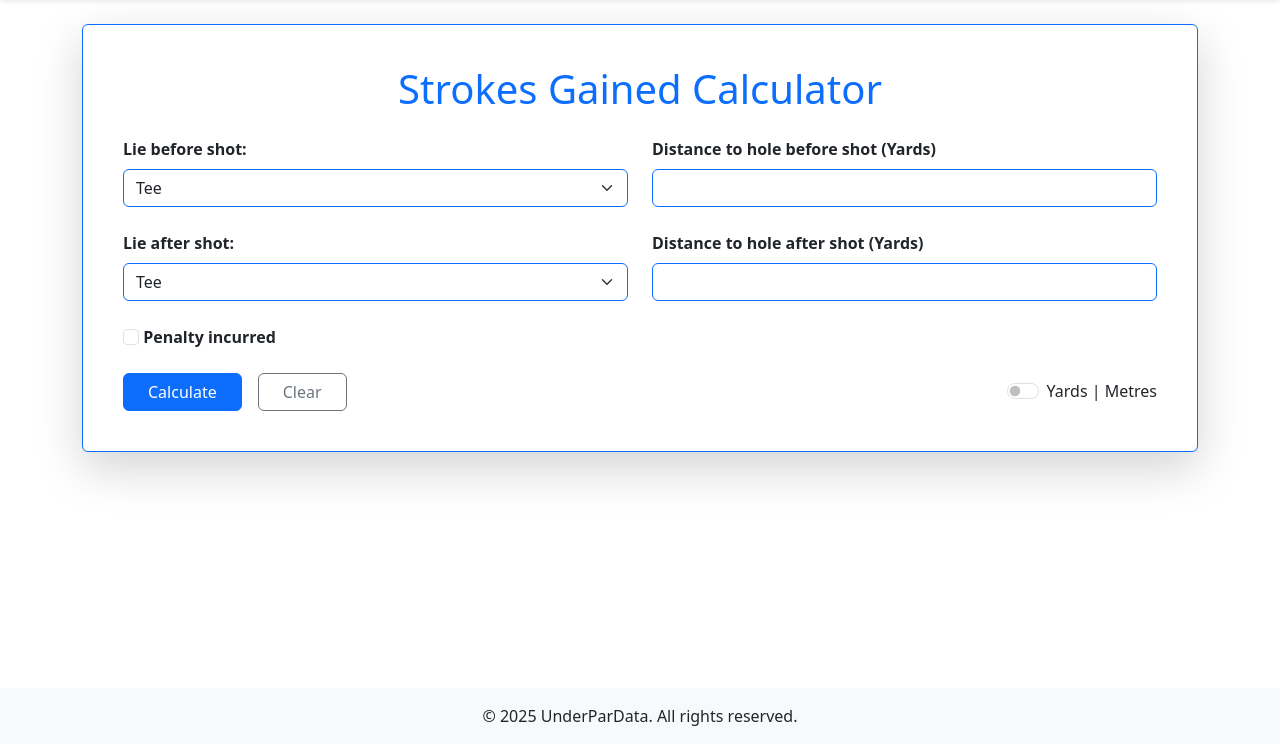
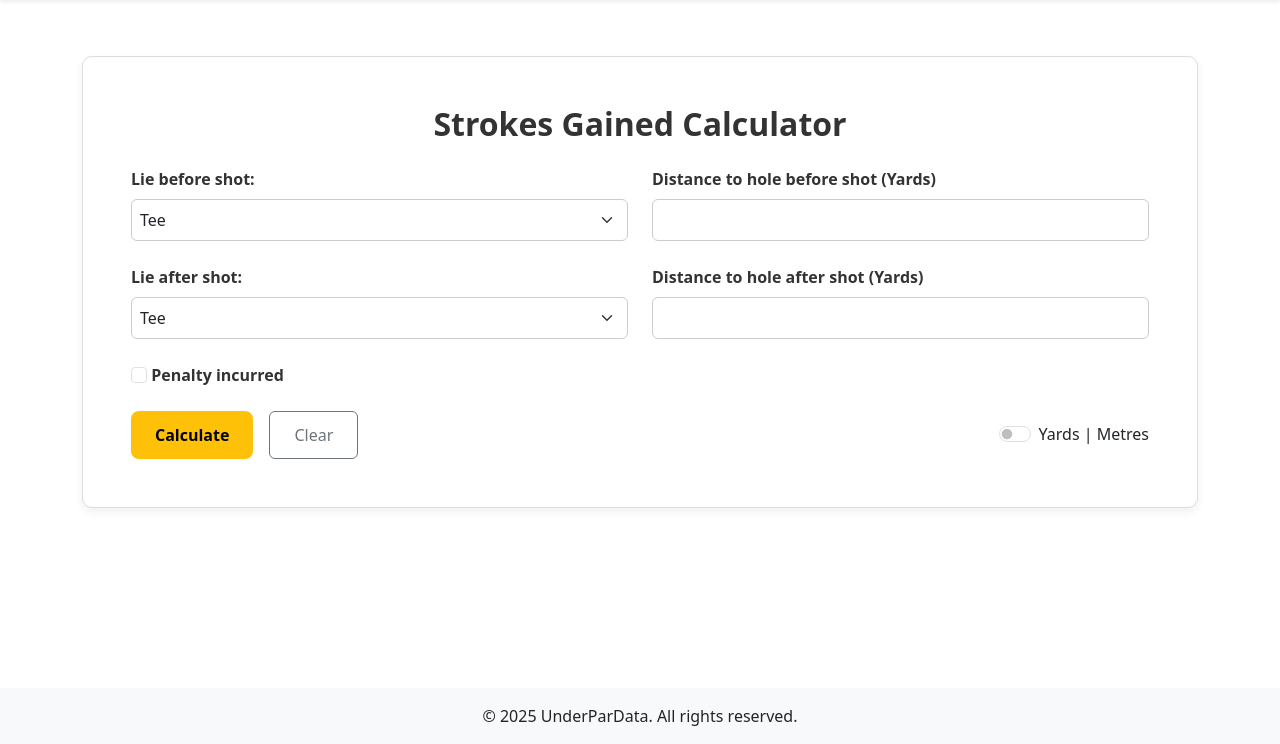
Before and after one commit to jconn5803/golf-by-numbers, a Flask app: page /sg_calc in a window 1280 px wide. Shown: the part 56-800 px from the top of the page. Run offline with Flask 3, Linux system fonts and the light colour scheme.

Commit message:
Updated the strokes gained calculator

```diff
--- /dev/null
+++ b/static/css/sg_calc.css
@@ -0,0 +1,68 @@
+/* ---------------------------------------------
+   Strokes Gained Calculator Form Styles
+--------------------------------------------- */
+
+/* Outer card wrapper */
+.sg-calculator-card {
+    border: 1px solid #ddd;        /* Light grey border to match a modern look */
+    background-color: #fff;        /* White background */
+    border-radius: 10px;           /* Rounded corners */
+    box-shadow: 0 4px 10px rgba(0, 0, 0, 0.06);  /* Soft shadow */
+    padding: 2rem;                 /* Spacing inside */
+    margin-top: 2rem;              /* Space above card */
+  }
+
+  /* Section Title */
+  .sg-calculator-title {
+    color: #333;                   /* Dark text color */
+    font-weight: 700;             /* Bold heading */
+    font-size: 2rem;              /* Adjust heading size */
+    text-align: center;
+  }
+
+  /* Labels */
+  .sg-form-label {
+    font-weight: 600;
+    color: #333;
+  }
+
+  /* Selects & Inputs */
+  .sg-form-select,
+  .sg-form-input {
+    border: 1px solid #ccc;
+    border-radius: 6px;
+    padding: 0.5rem;
+    transition: border-color 0.2s;
+  }
+
+  .sg-form-select:focus,
+  .sg-form-input:focus {
+    outline: none;
+    border-color: #ffd85e;  /* A soft yellow highlight on focus */
+  }
+
+  /* The “Calculate” button */
+  .btn-sg-calc {
+    background-color: #ffc107; /* Bright yellow from your hero CTA */
+    color: #000;
+    font-weight: 600;
+    border: none;
+    border-radius: 8px;
+    padding: 0.75rem 1.5rem;
+    transition: background-color 0.2s, color 0.2s;
+  }
+
+  .btn-sg-calc:hover {
+    background-color: #e0a800; /* Slightly darker yellow */
+    color: #fff;
+  }
+
+  /* Optional: style the final “alert” with your brand colors */
+  .sg-alert {
+    color: #fff;  /* White text on colored background */
+    border-radius: 10px;
+    max-width: 400px;
+    margin: 2rem auto 0 auto;
+    padding: 1rem;
+    box-shadow: 0 4px 10px rgba(0, 0, 0, 0.06);
+  }
--- a/templates/sg_calc.html
+++ b/templates/sg_calc.html
@@ -2,16 +2,24 @@
 
 {% block title %}Strokes Gained Calculator{% endblock %}
 
+{% block extra_css %}
+  <!-- If you have page-specific CSS, include it here -->
+  <link rel="stylesheet" href="{{ url_for('static', filename='css/sg_calc.css') }}">
+{% endblock %}
+
 {% block content %}
-<div class="card border-primary shadow-lg rounded p-4">
+<div class="card sg-calculator-card">
   <div class="card-body">
-        <h1 class="text-center text-primary mb-4">Strokes Gained Calculator</h1>
-        <form id="calculator-form" action="/" method="POST" class="row g-4">
+    <!-- Title -->
+    <h1 class="sg-calculator-title mb-4">Strokes Gained Calculator</h1>
+
+    <!-- Form -->
+    <form id="calculator-form" action="/sg_calc" method="POST" class="row g-4">
 
       <!-- Lie Before -->
       <div class="col-md-6">
-                <label for="before_lie" class="form-label fw-bold">Lie before shot:</label>
-                <select class="form-select border-primary" id="before_lie" name="before_lie" required>
+        <label for="before_lie" class="form-label sg-form-label">Lie before shot:</label>
+        <select class="form-select sg-form-select" id="before_lie" name="before_lie" required>
           <option value="Tee" {% if before_lie == 'Tee' %}selected{% endif %}>Tee</option>
           <option value="Fairway" {% if before_lie == 'Fairway' %}selected{% endif %}>Fairway</option>
           <option value="Rough" {% if before_lie == 'Rough' %}selected{% endif %}>Rough</option>
@@ -23,9 +31,13 @@
 
       <!-- Distance Before -->
       <div class="col-md-6">
-                <label for="before_distance" class="form-label fw-bold" id="before-distance-label">Distance to hole before shot ({{ 'Metres' if unit == 'metres' else 'Yards' }})</label>
-                <input type="number" step="any" class="form-control border-primary" id="before_distance" name="before_distance"
-                       value="{{ before_distance if before_distance is not none else '' }}" required>
+        <label for="before_distance" class="form-label sg-form-label" id="before-distance-label">
+          Distance to hole before shot ({{ 'Metres' if unit == 'metres' else 'Yards' }})
+        </label>
+        <input type="number" step="any" class="form-control sg-form-input"
+               id="before_distance" name="before_distance"
+               value="{{ before_distance if before_distance is not none else '' }}"
+               required>
         {% if errors.before_distance %}
           <div class="text-danger">{{ errors.before_distance }}</div>
         {% endif %}
@@ -33,8 +45,8 @@
 
       <!-- Lie After -->
       <div class="col-md-6">
-                <label for="after_lie" class="form-label fw-bold">Lie after shot:</label>
-                <select class="form-select border-primary" id="after_lie" name="after_lie" required>
+        <label for="after_lie" class="form-label sg-form-label">Lie after shot:</label>
+        <select class="form-select sg-form-select" id="after_lie" name="after_lie" required>
           <option value="Tee" {% if after_lie == 'Tee' %}selected{% endif %}>Tee</option>
           <option value="Fairway" {% if after_lie == 'Fairway' %}selected{% endif %}>Fairway</option>
           <option value="Rough" {% if after_lie == 'Rough' %}selected{% endif %}>Rough</option>
@@ -47,9 +59,13 @@
 
       <!-- Distance After -->
       <div class="col-md-6">
-                <label for="after_distance" class="form-label fw-bold" id="after-distance-label">Distance to hole after shot ({{ 'Metres' if unit == 'metres' else 'Yards' }})</label>
-                <input type="number" step="any" class="form-control border-primary" id="after_distance" name="after_distance"
-                       value="{{ after_distance if after_distance is not none else '' }}" required>
+        <label for="after_distance" class="form-label sg-form-label" id="after-distance-label">
+          Distance to hole after shot ({{ 'Metres' if unit == 'metres' else 'Yards' }})
+        </label>
+        <input type="number" step="any" class="form-control sg-form-input"
+               id="after_distance" name="after_distance"
+               value="{{ after_distance if after_distance is not none else '' }}"
+               required>
         {% if errors.after_distance %}
           <div class="text-danger">{{ errors.after_distance }}</div>
         {% endif %}
@@ -57,28 +73,35 @@
 
       <!-- Penalty Section -->
       <div class="col-12">
-                <label class="form-check-label fw-bold">
-                    <input type="checkbox" id="penalty" name="penalty" value="1" class="form-check-input" {% if penalty %}checked{% endif %}> Penalty incurred
+        <label class="form-check-label sg-form-label">
+          <input type="checkbox" id="penalty" name="penalty" value="1"
+                 class="form-check-input" {% if penalty %}checked{% endif %}>
+          Penalty incurred
         </label>
       </div>
 
       <div class="col-12 ms-4" id="penalty-options" style="display: none;">
+        <label class="form-check-label me-4">
+          <input type="checkbox" id="oob" name="oob" value="1"
+                 class="form-check-input" {% if oob %}checked{% endif %}>
+          OOB / Lost Ball
+        </label>
         <label class="form-check-label">
-                    <input type="checkbox" id="oob" name="oob" value="1" class="form-check-input" {% if oob %}checked{% endif %}> OOB / Lost Ball
-                </label>
-                <label class="form-check-label ms-4">
-                    <input type="checkbox" id="hazard" name="hazard" value="1" class="form-check-input" {% if hazard %}checked{% endif %}> Hazard / Unplayable
+          <input type="checkbox" id="hazard" name="hazard" value="1"
+                 class="form-check-input" {% if hazard %}checked{% endif %}>
+          Hazard / Unplayable
         </label>
       </div>
 
       <!-- Buttons and Unit Toggle -->
       <div class="col-12 d-flex justify-content-between align-items-center">
         <div class="d-flex gap-3">
-        <button type="submit" class="btn btn-primary px-4">Calculate</button>
+          <button type="submit" class="btn btn-sg-calc px-4">Calculate</button>
           <button type="button" id="clear-button" class="btn btn-outline-secondary px-4">Clear</button>
         </div>
         <div class="form-check form-switch">
-        <input class="form-check-input" type="checkbox" id="unit-toggle" name="unit" value="metres" {% if unit == 'metres' %}checked{% endif %}>
+          <input class="form-check-input" type="checkbox" id="unit-toggle" name="unit"
+                 value="metres" {% if unit == 'metres' %}checked{% endif %}>
           <label class="form-check-label" for="unit-toggle" id="unit-label">Yards | Metres</label>
         </div>
       </div>
@@ -87,7 +110,8 @@
 </div>
 
 {% if sg is not none %}
-<div class="alert mt-4 text-center shadow-lg rounded p-4" style="background-color: {{ sg_color }}; color: white; max-width: 400px; margin: 0 auto;">
+  <!-- You can leave this or style via CSS if you like -->
+  <div class="alert mt-4 text-center sg-alert" style="background-color: {{ sg_color }};">
     <h4 class="m-0 fw-bold">
       Your calculated strokes gained: <strong>{{ "+" if sg > 0 else "" }}{{ sg }}</strong>
     </h4>
```
Lines whose indentation alone changed are shown as unchanged.
